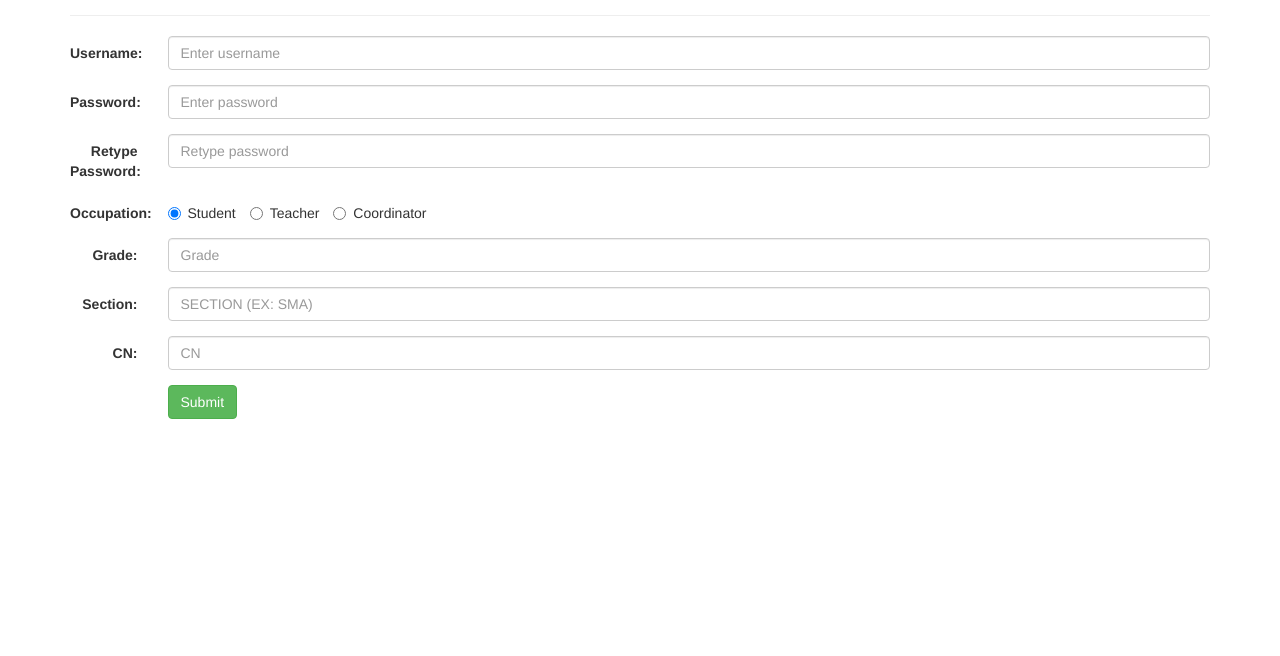
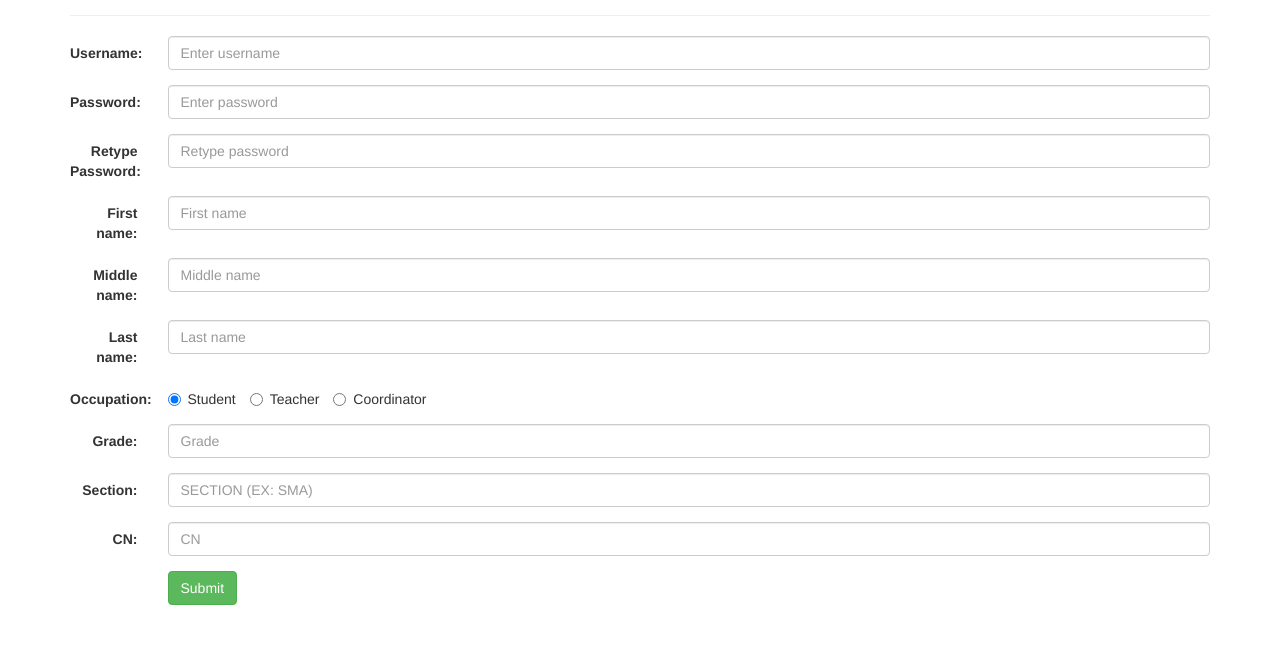
Before and after one commit to akaNiknok/Grades, a Flask app: page /register in a window 1280 px wide. Shown: the part 144-800 px from the top of the page. Run offline with Flask 2, Linux system fonts and the light colour scheme; some libraries are stand-ins or nearby versions.

Commit message:
Add fullname in register

```diff
--- a/server.py
+++ b/server.py
@@ -17,6 +17,11 @@ class User(db.Model):
     password = db.Column(db.String(20))
     acc_type = db.Column(db.String(11))
 
+    firstname = db.Column(db.String())
+    middlename = db.Column(db.String())
+    middleinitial = db.Column(db.String(6))
+    lastname = db.Column(db.String())
+
     grade = db.Column(db.Integer)
     section = db.Column(db.String(4))
     CN = db.Column(db.Integer)
@@ -24,10 +29,25 @@ class User(db.Model):
     subject = db.Column(db.String(7))
     sections = db.Column(db.String)
 
-    def __init__(self, username, password, acc_type):
+    def __init__(self,
+                 username,
+                 password,
+                 acc_type,
+                 firstname,
+                 middlename,
+                 lastname):
         self.username = username
         self.password = password
         self.acc_type = acc_type
+        self.firstname = firstname
+        self.middlename = middlename
+        self.lastname = lastname
+
+        self.middleinitial = ""
+
+        for name in middlename.split():
+            self.middleinitial += name[0]
+            self.middleinitial += "."
 
 
 db.create_all()
@@ -120,6 +140,10 @@ def register():
         re_password = request.form["re_password"]
         acc_type = request.form["acc_type"]
 
+        firstname = request.form["firstname"]
+        middlename = request.form["middlename"]
+        lastname = request.form["lastname"]
+
         # Student Specific Forms
         grade = request.form["grade"]
         section = request.form["section"]
@@ -141,7 +165,12 @@ def register():
 
                 # Add grade, section and CN when account type is student
                 if acc_type == "student":
-                    student = User(username, password, acc_type)
+                    student = User(username,
+                                   password,
+                                   acc_type,
+                                   firstname,
+                                   middlename,
+                                   lastname)
                     student.grade = int(grade)
                     student.section = section
                     student.CN = int(CN)
@@ -151,7 +180,12 @@ def register():
                 # Add subject and section when account type is teacher
                 elif (acc_type == "teacher" and
                         new_teacher_pass == "CSQC new teach"):
-                    teacher = User(username, password, acc_type)
+                    teacher = User(username,
+                                   password,
+                                   acc_type,
+                                   firstname,
+                                   middlename,
+                                   lastname)
                     teacher.subject = new_teacher_subject
                     teacher.sections = "[]"
                     db.session.add(teacher)
@@ -159,7 +193,12 @@ def register():
                 # Add subject when account type is coordinator
                 elif (acc_type == "coordinator" and
                         new_coord_pass == "CSQC new coord"):
-                    coord = User(username, password, acc_type)
+                    coord = User(username,
+                                 password,
+                                 acc_type,
+                                 firstname,
+                                 middlename,
+                                 lastname)
                     coord.subject = new_coord_subject
                     db.session.add(coord)
 
--- a/templates/register.html
+++ b/templates/register.html
@@ -40,6 +40,30 @@
                     {% if error == "password" %}
                         <span class="glyphicon glyphicon-remove form-control-feedback"></span>
                     {% endif %}
+                </div>
+            </div>
+
+            <!-- First name -->
+            <div class="form-group">
+                <label class="control-label col-sm-1">First name:</label>
+                <div class="col-sm-11">
+                    <input class="form-control" type="text" name="firstname" placeholder="First name" autocomplete="off" required>
+                </div>
+            </div>
+
+            <!-- Middle name -->
+            <div class="form-group">
+                <label class="control-label col-sm-1">Middle name:</label>
+                <div class="col-sm-11">
+                    <input class="form-control" type="text" name="middlename" placeholder="Middle name" autocomplete="off" required>
+                </div>
+            </div>
+
+            <!-- Last name -->
+            <div class="form-group">
+                <label class="control-label col-sm-1">Last name:</label>
+                <div class="col-sm-11">
+                    <input class="form-control" type="text" name="lastname" placeholder="Last name" autocomplete="off" required>
                 </div>
             </div>
 
```
Also changed, not shown: users.db.
